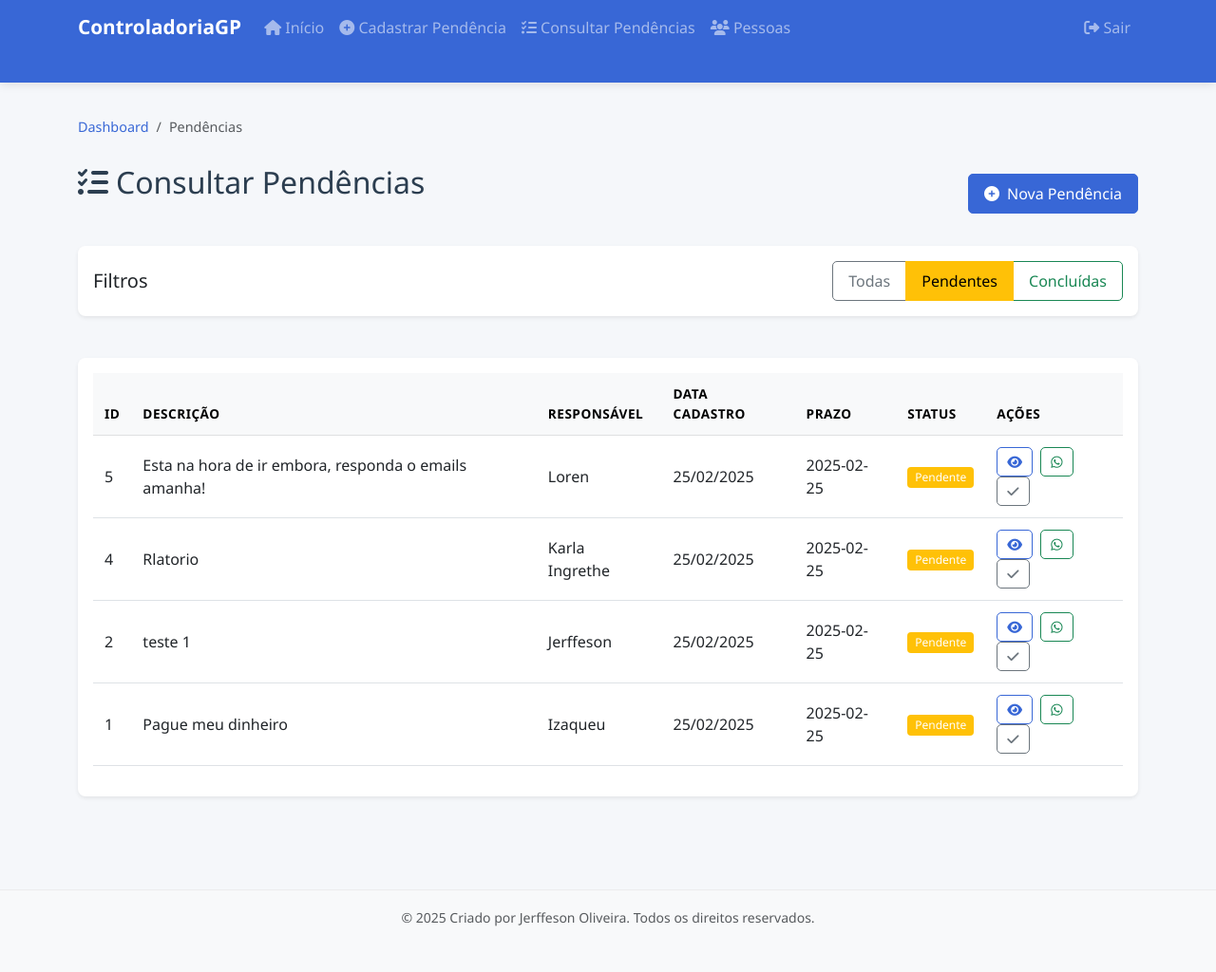
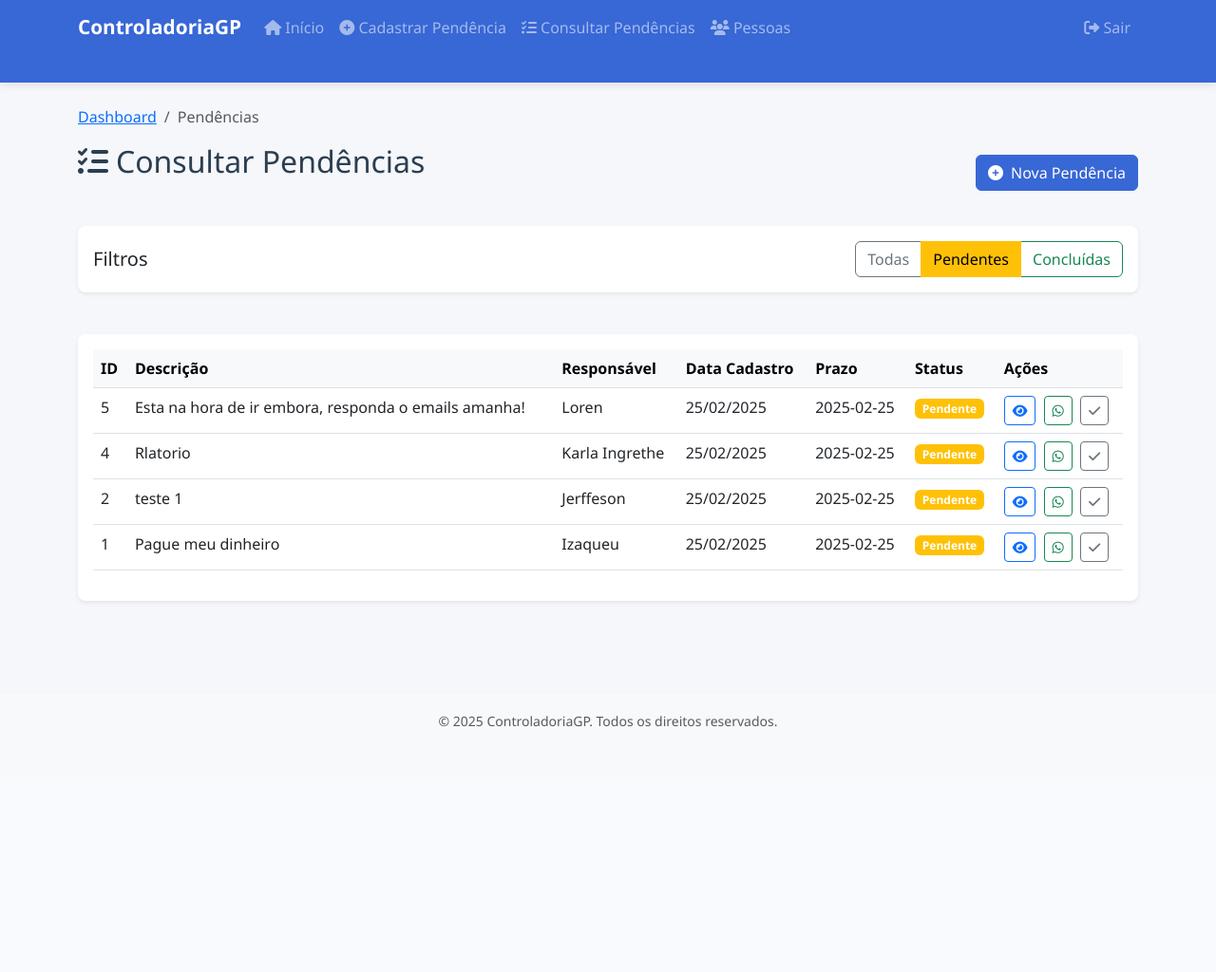
Before and after one commit to jerffesondeveloper/controladoria, a Flask app: page /pendencias in a window 1280 px wide. Shown: the whole page at 95% size. After the commit the page ends 766 px from the top, so only its background shows below. Run offline with Flask 2, Linux system fonts and the light colour scheme; a user stored in the database is signed in; data comes from the database, SQL or seed files in the repository.

Commit message:
alterações no repositorio

```diff
--- a/minimal_app.py
+++ b/minimal_app.py
@@ -102,7 +102,7 @@ def create_pendencia_message(pendencia, tipo="nova"):
     if pendencia.data_prazo:
         message += f"\nPrazo: {format_date(pendencia.data_prazo)}\n"
 
-    message += "\nPor favor, não esqueça de solucionar essas pendências\n\nControladoriapm"
+    message += "\nPor favor, não esqueça de solucionar essas pendências\n\nControladoria Geral Pedra Mole/SE"
     return message
 
 # Configurar formatadores de template
--- a/static/css/style.css
+++ b/static/css/style.css
@@ -83,158 +83,3 @@ h2 {
     font-weight: 500;
     color: #4b5563;
 }
-
-/* Botões */
-.btn {
-    border-radius: 5px;
-    padding: 8px 16px;
-    font-weight: 500;
-}
-
-.btn-sm {
-    padding: 4px 10px;
-}
-
-.btn-outline-primary {
-    border-color: #3867d6;
-    color: #3867d6;
-}
-
-.btn-outline-primary:hover {
-    background-color: #3867d6;
-}
-
-/* Breadcrumbs */
-.breadcrumb {
-    background-color: transparent;
-    padding: 0.75rem 0;
-    margin-bottom: 1rem;
-    font-size: 0.9rem;
-}
-
-.breadcrumb-item a {
-    color: #3867d6;
-    text-decoration: none;
-}
-
-.breadcrumb-item a:hover {
-    text-decoration: underline;
-}
-
-/* Dashboard cards */
-.dashboard-card {
-    transition: transform 0.2s ease, box-shadow 0.2s ease;
-}
-
-.dashboard-card:hover {
-    transform: translateY(-5px);
-    box-shadow: 0 5px 15px rgba(0, 0, 0, 0.1);
-}
-
-/* Tabelas */
-.table {
-    color: #2c3e50;
-}
-
-.table thead th {
-    font-weight: 600;
-    padding: 12px;
-    font-size: 0.85rem;
-    letter-spacing: 0.5px;
-    text-transform: uppercase;
-}
-
-.table tbody td {
-    padding: 12px;
-    vertical-align: middle;
-}
-
-.table-hover tbody tr:hover {
-    background-color: rgba(56, 103, 214, 0.05);
-}
-
-/* Badges */
-.badge {
-    font-weight: 500;
-    padding: 5px 8px;
-    border-radius: 4px;
-}
-
-/* Lista de pendências */
-.pendencia-item {
-    border-left: 4px solid transparent;
-    transition: all 0.2s ease;
-}
-
-.pendencia-item.pendente {
-    border-left-color: #f39c12;
-}
-
-.pendencia-item.concluida {
-    border-left-color: #2ecc71;
-}
-
-.pendencia-item:hover {
-    background-color: #f8f9fa;
-}
-
-/* Login */
-.login-container {
-    max-width: 400px;
-    margin: 60px auto;
-}
-
-/* Footer */
-.footer {
-    position: relative;
-    bottom: 0;
-    width: 100%;
-    padding-top: 20px;
-    padding-bottom: 20px;
-    background-color: #f8f9fa;
-    border-top: 1px solid rgba(0, 0, 0, 0.05);
-}
-
-/* Responsividade */
-@media (max-width: 768px) {
-    .container {
-        padding-left: 15px;
-        padding-right: 15px;
-    }
-
-    .card-body {
-        padding: 15px;
-    }
-}
-
-/* Animações */
-.fade-in {
-    animation: fadeIn 0.5s ease-in;
-}
-
-@keyframes fadeIn {
-    from { opacity: 0; }
-    to { opacity: 1; }
-}
-
-/* Alertas */
-.alert {
-    border-radius: 6px;
-    border-left: 4px solid transparent;
-}
-
-.alert-success {
-    border-left-color: #2ecc71;
-}
-
-.alert-warning {
-    border-left-color: #f39c12;
-}
-
-.alert-danger {
-    border-left-color: #e74c3c;
-}
-
-.alert-info {
-    border-left-color: #3498db;
-}
--- a/templates/base.html
+++ b/templates/base.html
@@ -79,7 +79,7 @@
     <!-- Rodapé -->
     <footer class="footer mt-5 py-3 bg-light">
         <div class="container text-center text-muted">
-            <small>&copy; 2025 Criado por Jerffeson Oliveira. Todos os direitos reservados.</small>
+            <small>&copy; 2025 ControladoriaGP. Todos os direitos reservados.</small>
         </div>
     </footer>
 
```
Also changed, not shown: static/js/main.js (+10 -69 lines), templates/dashboard.html (line endings or trailing spaces).
